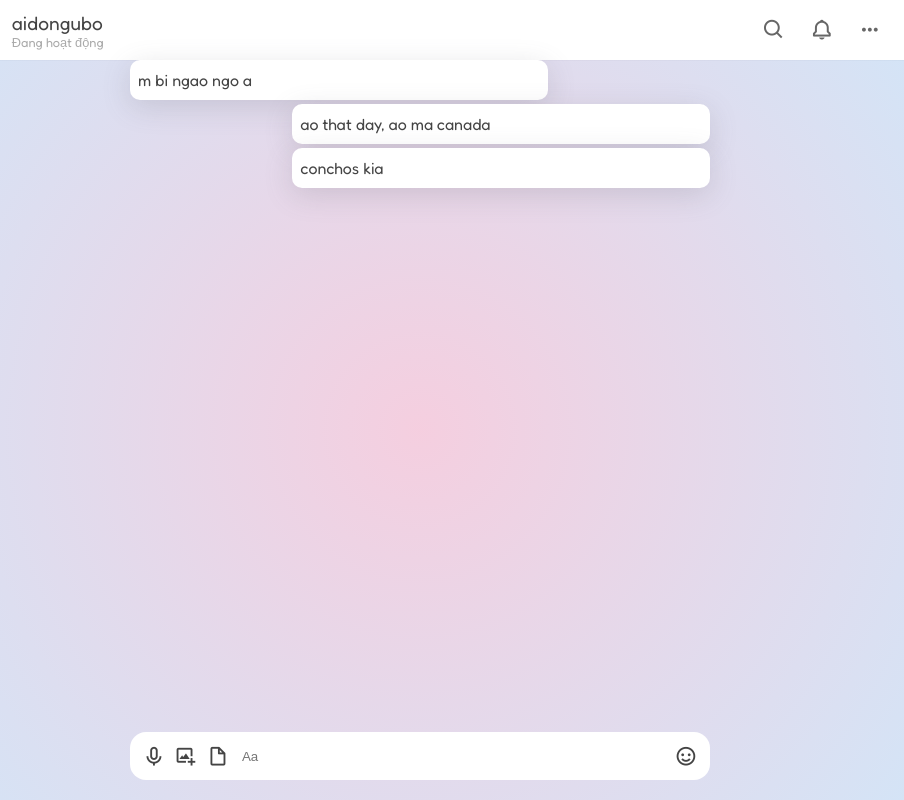
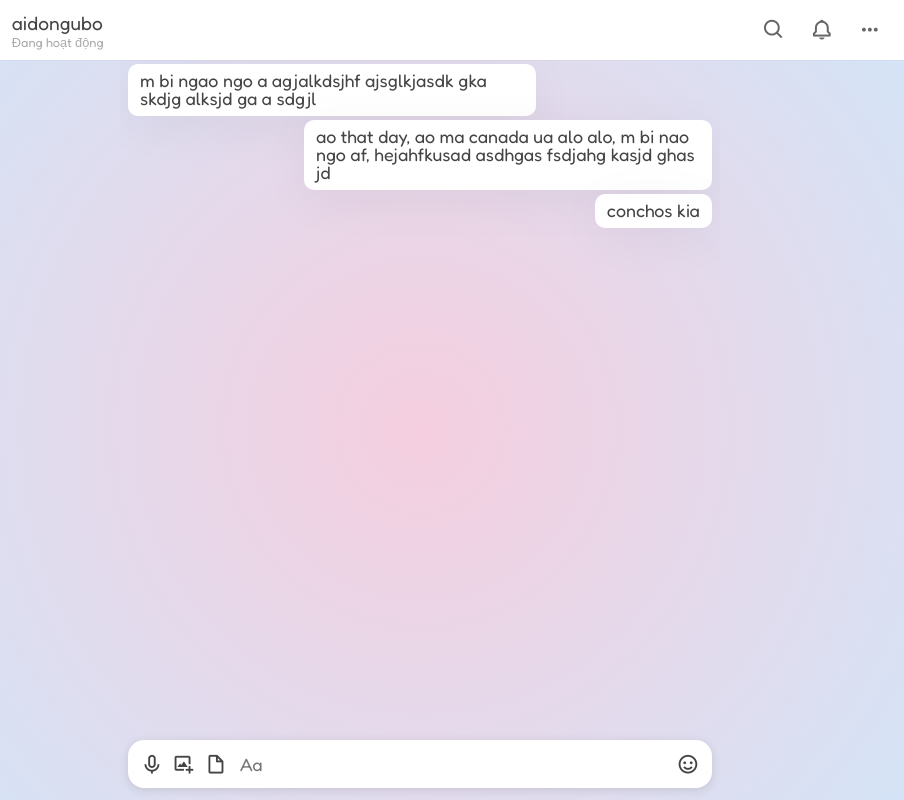
Before and after one commit to dgtoan/ChatApp, a plain HTML site: page index.html in a window 1280 px wide. Shown: the full height of the page, 376-1280 px from the left. Drawn offline with nearby package versions, Linux system fonts and the light colour scheme.

Commit message:
fix dc oi :>>>

```diff
--- a/assets/css/style.css
+++ b/assets/css/style.css
@@ -200,22 +200,29 @@
     width: 100%;
     max-width: 720px;
     margin: auto;
-    padding: 0 10px;
 }
 
 .messenger__list {
     width: 100%;
     height: calc(100% - 68px);
+    overflow-y: auto;
+}
+
+.messenger__list::-webkit-scrollbar {
+    display: none;
 }
 
 .messenger__item {
     background-color: #fff;
-    line-height: 32px;
-    margin-bottom: 4px;
-    max-width: 72%;
-    padding: 4px 8px;
+    line-height: 18px;
+    margin: 4px 8px;
+    width: -moz-fit-content;
+    width: fit-content;
+    max-width: 68%;
+    padding: 8px 12px;
     border-radius: 10px;
-    box-shadow: rgba(100, 100, 111, 0.2) 0px 7px 29px 0px;
+    font-size: 1.12rem;
+    box-shadow: rgba(0, 0, 0, 0.05) 0px 10px 50px;
 }
 
 .messenger__item.user {
@@ -224,10 +231,12 @@
 
 .messenger__control {
     height: 48px;
-    width: 100%;
+    width: calc(100% - 16px);
+    margin: 8px;
     border-radius: 16px;
     background-color: white;
     display: flex;
+    box-shadow: rgba(99, 99, 99, 0.2) 0px 2px 8px 0px;
 }
 
 .messenger__icon {
@@ -246,10 +255,13 @@
     cursor: pointer;
 }
 
-.messeger__input {
+.messenger__input {
     flex: 1;
     margin: 0 8px;
     border: none;
+    outline: none;
+    font-size: 1.12rem;
+    font-family: 'Fredoka', sans-serif;
 }
 
 .messenger__control  i:hover {
--- a/index.html
+++ b/index.html
@@ -85,10 +85,10 @@
                 <div class="messenger">
                     <div class="messenger__list">
                         <div class="messenger__item">
-                            m bi ngao ngo a
+                            m bi ngao ngo a agjalkdsjhf   ajsglkjasdk gka skdjg alksjd ga a sdgjl
                         </div>
                         <div class="messenger__item user">
-                            ao that day, ao ma canada
+                            ao that day, ao ma canada ua alo alo, m bi nao ngo af, hejahfkusad asdhgas  fsdjahg kasjd ghas jd
                         </div>
                         <div class="messenger__item user">
                             conchos kia
@@ -100,7 +100,7 @@
                             <i class='bx bx-image-add'></i>
                             <i class='bx bx-file-blank'></i>
                         </div>
-                        <input type="text" class="messeger__input" placeholder="Aa">
+                        <input type="text" class="messenger__input" placeholder="Aa">
                         <div class="messenger__list-icon">
                             <i class='bx bx-smile'></i>
                         </div>
```
